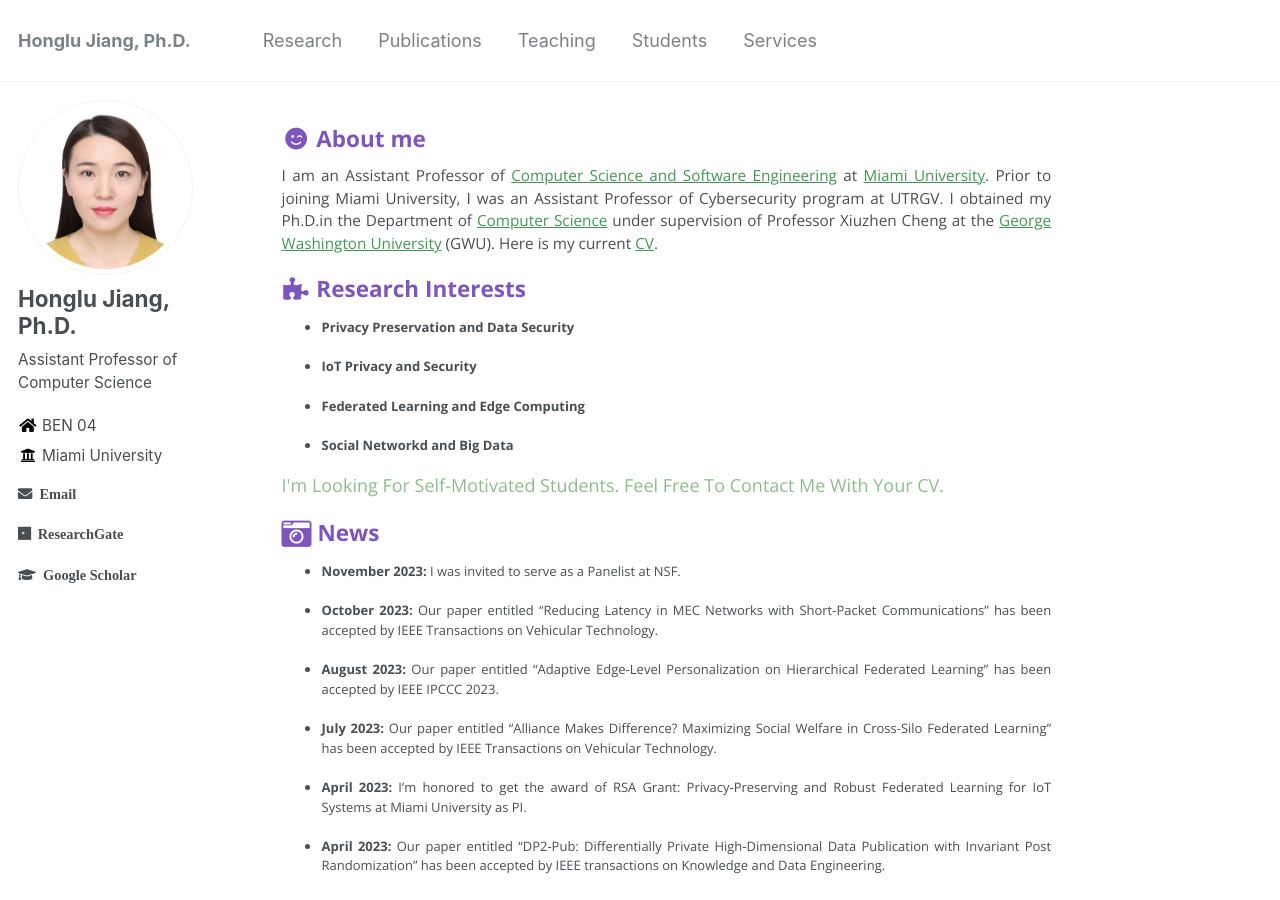
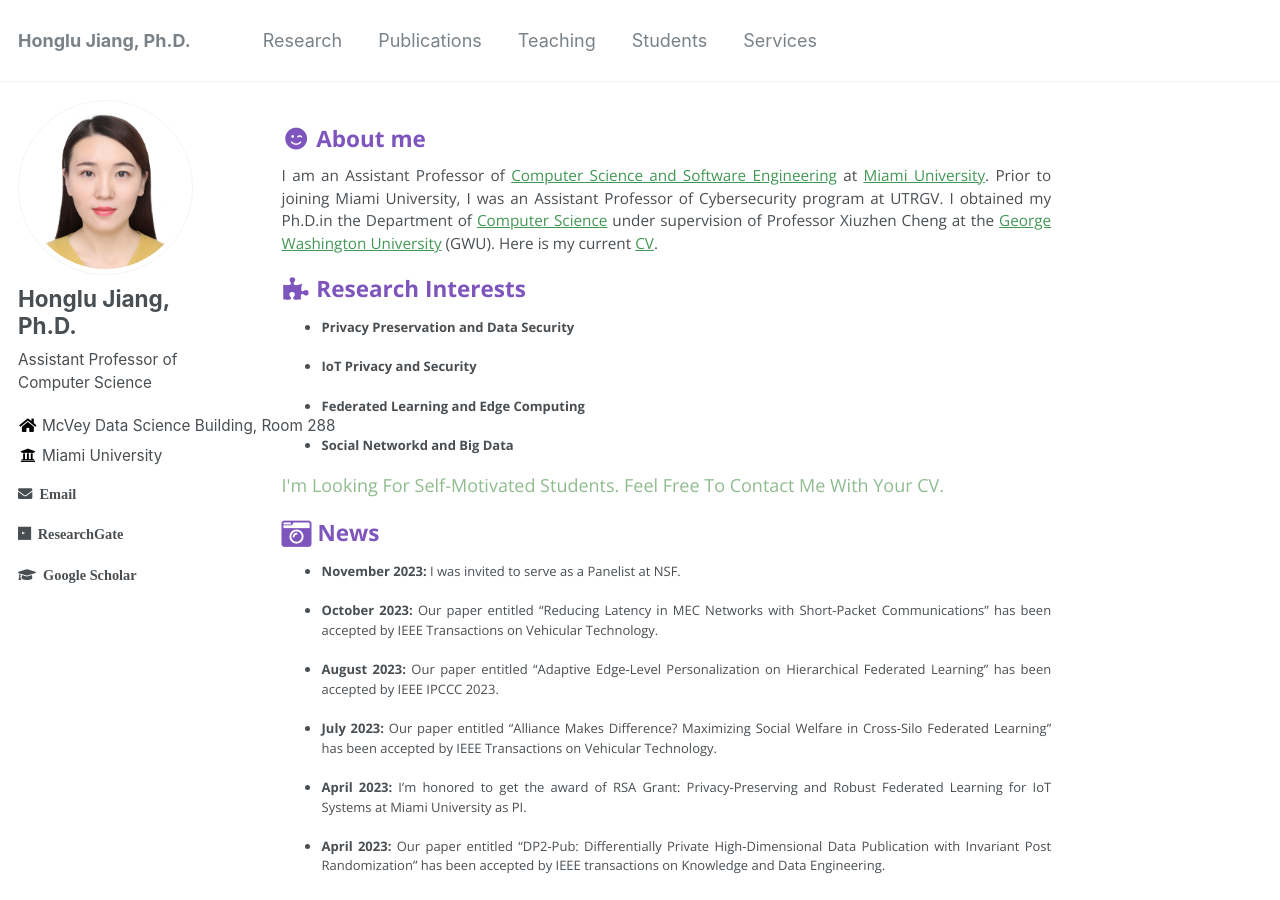
Before and after one commit to hljiang0720/hljiang.github.io, a Jekyll site: the page built from _pages/about.md, in a window 1280 px wide and 900 px high. Built offline with Jekyll 4.4.1, drawn with Linux system fonts in a browser that asks for light colours.

Commit message:
Update _config.yml

```diff
--- a/_config.yml
+++ b/_config.yml
@@ -83,7 +83,7 @@ author:
   name             : "Honglu Jiang, Ph.D."
   avatar           : "profile.png"
   bio              : "Assistant Professor of Computer Science"
-  location         : "BEN 04"
+  location         : "McVey Data Science Building, Room 288"
   employer         : "Miami University"
   googlescholar    : "https://scholar.google.com/citations?user=umByYvsAAAAJ&hl=en&oi=ao"
   email            : "jiangh34@miamioh.edu"
```
